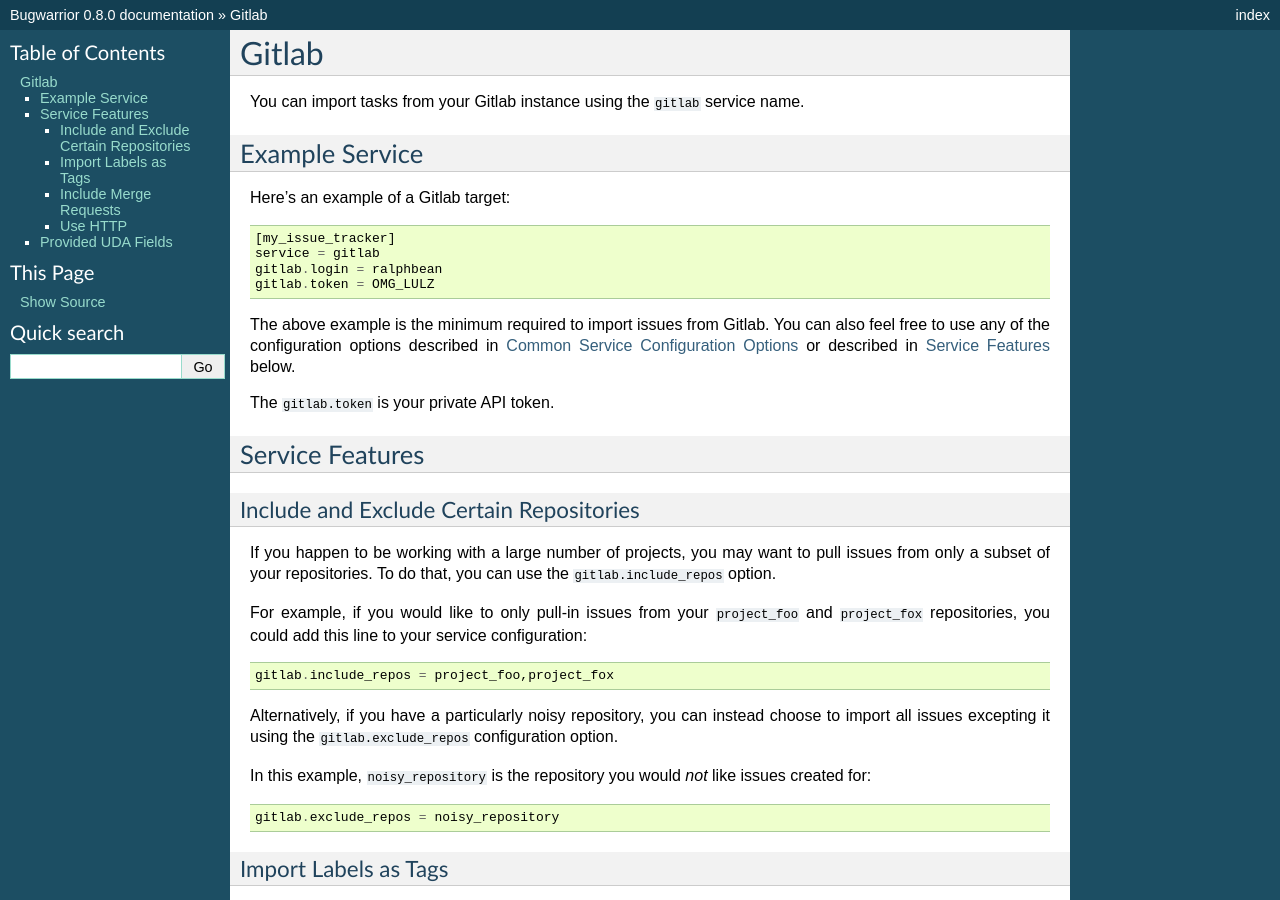
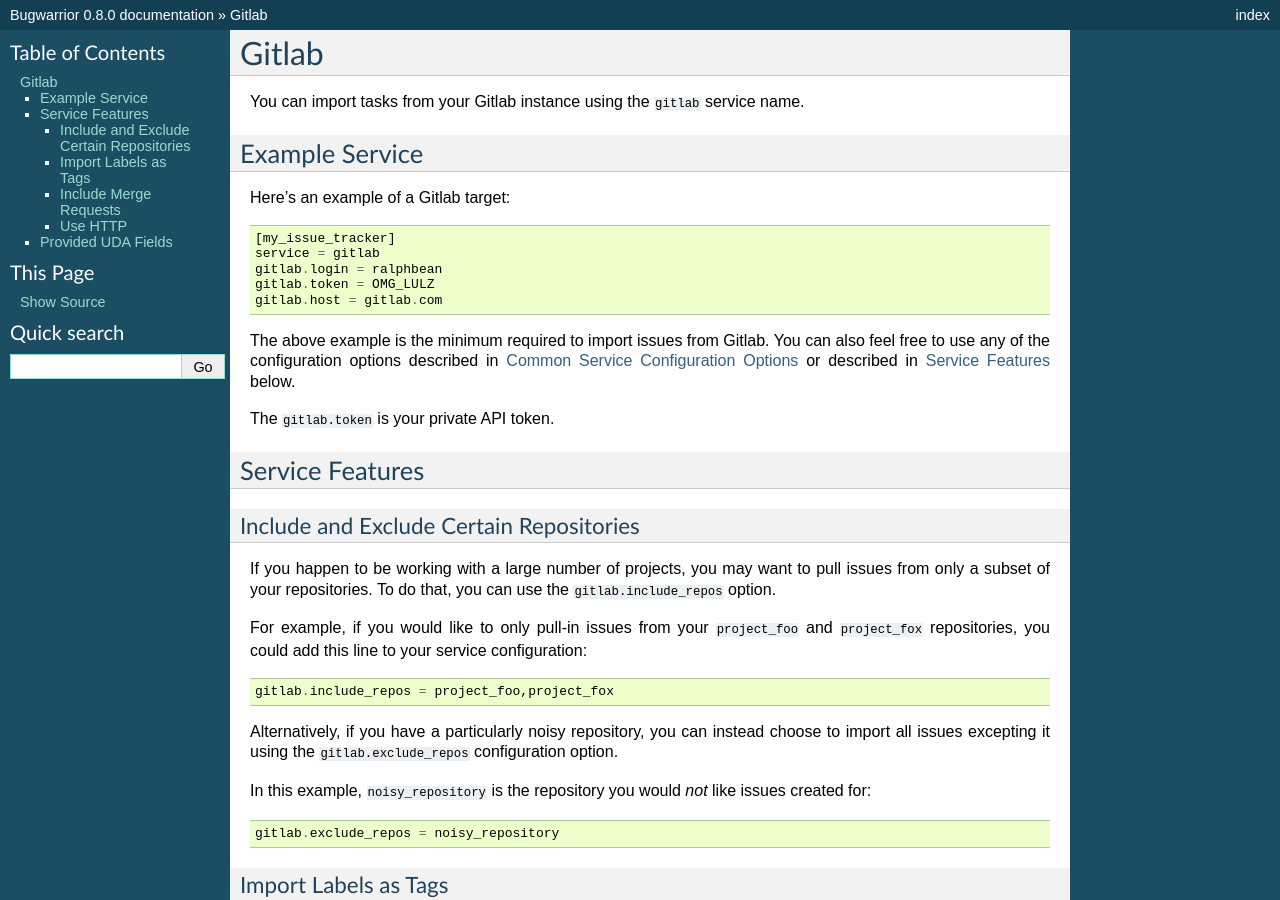
Before and after one commit to GothenburgBitFactory/bugwarrior, a Sphinx documentation site: the page built from bugwarrior/docs/services/gitlab.rst, in a window 1280 px wide and 900 px high. Built offline with Sphinx 7.4.7, drawn with Linux system fonts in a browser that asks for light colours; pages that are not in the unit, such as notebooks, are missing from menus.

Commit message:
add gitlab.host to example Gitlab target

```diff
--- a/bugwarrior/docs/services/gitlab.rst
+++ b/bugwarrior/docs/services/gitlab.rst
@@ -13,6 +13,7 @@
     service = gitlab
     gitlab.login = ralphbean
     gitlab.token = OMG_LULZ
+    gitlab.host = gitlab.com
 
 The above example is the minimum required to import issues from
 Gitlab.  You can also feel free to use any of the
```
